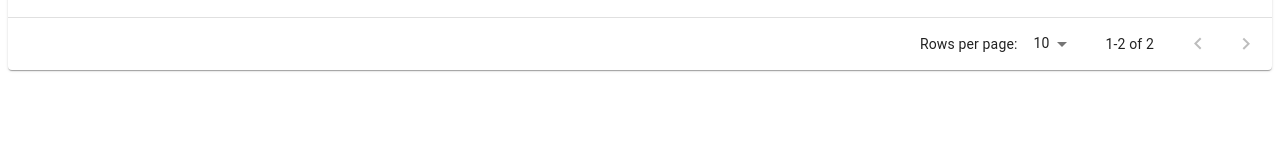
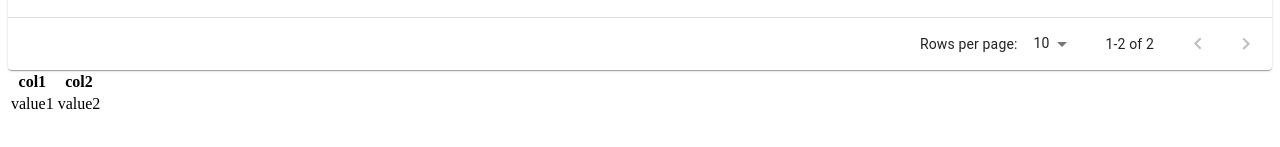
Before and after one commit to jinpei0908/my-books, a React app: page / in a window 1280 px wide. Shown: the part 153-300 px from the top of the page. Built offline with nearby package versions, Linux system fonts and the light colour scheme; the HTML template or start-up script is replaced by a standard one.

Commit message:
比較のためtableを自前で実装してみた

```diff
--- a/src/component/table.tsx
+++ b/src/component/table.tsx
@@ -38,6 +38,25 @@ const useStyles = makeStyles({
     maxHeight: 440,
   },
 })
+
+const MyTable = () => (
+  <table>
+    <thead>
+      <tr>
+        <th>col1</th>
+        <th>col2</th>
+      </tr>
+    </thead>
+    <tbody>
+      <tr>
+        <td>value1</td>
+        <td>value2</td>
+      </tr>
+    </tbody>
+  </table>
+)
+
+export { MyTable }
 
 export default function StickyHeadTable() {
   const classes = useStyles()
--- a/src/main.tsx
+++ b/src/main.tsx
@@ -1,9 +1,10 @@
 import ReactDOM from 'react-dom'
-import Table from './component/table'
+import Table, { MyTable } from './component/table'
 
 const element = (
   <>
     <Table />
+    <MyTable />
   </>
 )
 
```
Also changed, not shown: 1 other file (tests, documents, lock files or other folders).
